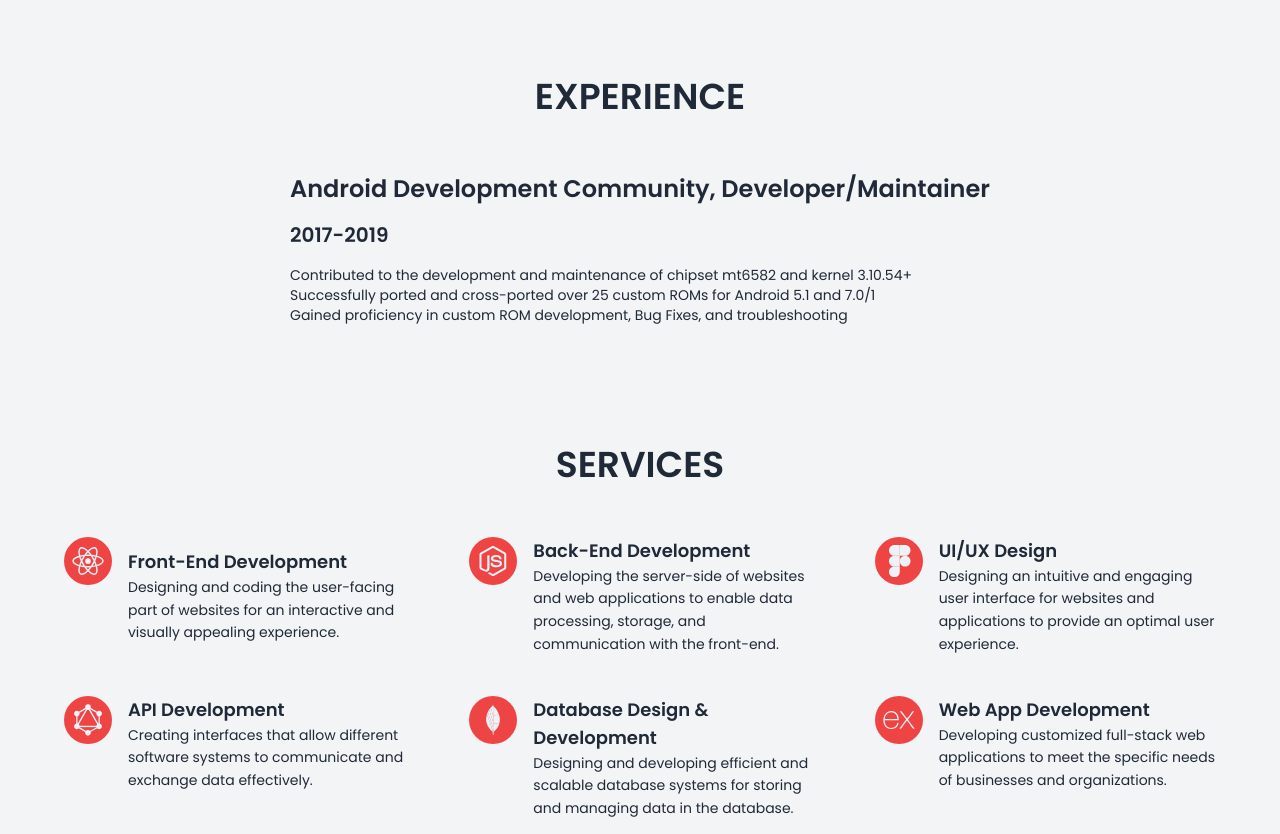
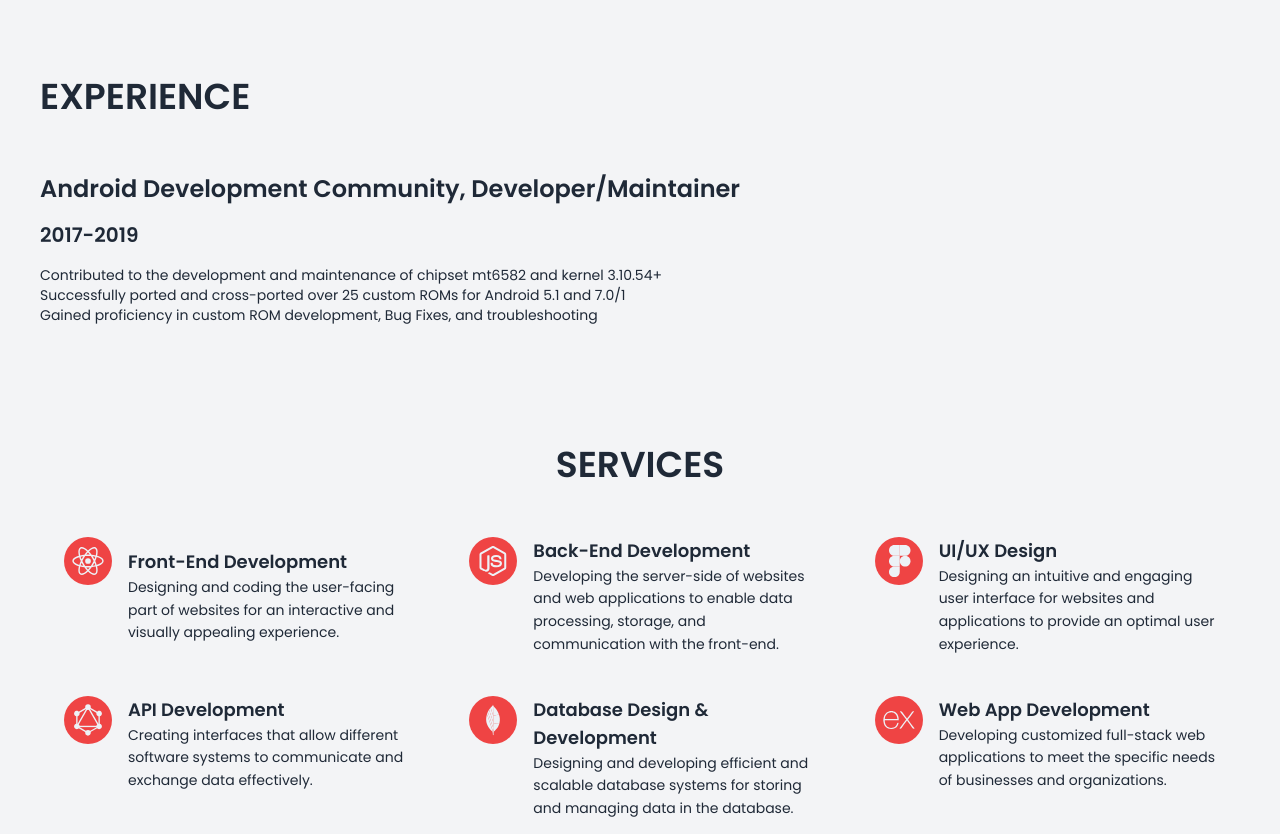
Before and after one commit to vedant8177/portfoliov2, a website: page src/index.html in a window 1280 px wide. Shown: the part 1203-2037 px from the top of the page. Drawn offline with Linux system fonts and the light colour scheme.

Commit message:
experiences fix

```diff
--- a/src/index.html
+++ b/src/index.html
@@ -153,8 +153,8 @@
   </div>
 
   <div class="experienceContainer md:py-10">
-    <div id="services"
-      class="container mx-auto min-h-screen flex flex-col md:min-h-full  lg:min-h-3/5 justify-center items-center lg:px-10">
+    <div id="experiences"
+      class="container mx-auto min-h-screen flex flex-col md:min-h-full  lg:min-h-3/5 justify-center lg:px-10">
     <h2 class="heading text-4xl font-semibold uppercase py-10">Experience</h2>
 
     <div class="mb-8 border-l-4 border-red-500 pl-4">
```
